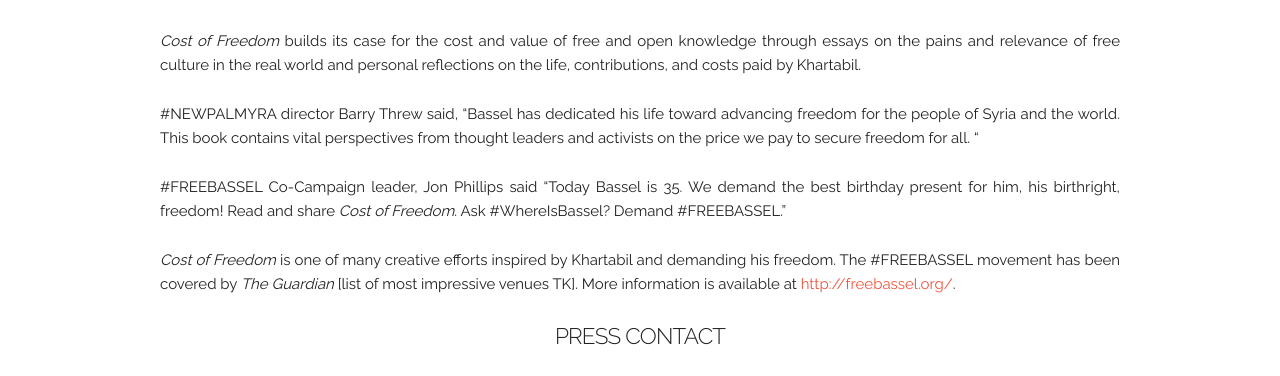
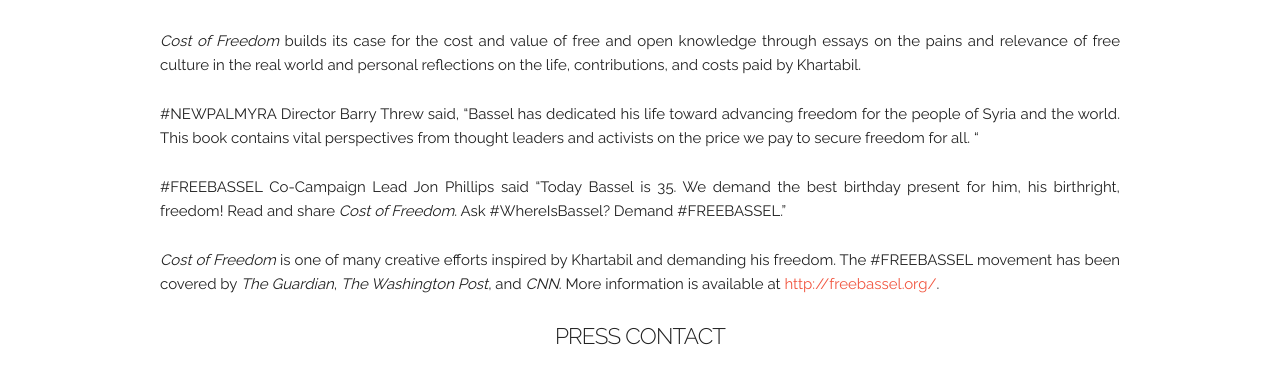
Before and after one commit to costoffreedom/costoffreedom.cc, a Jekyll site: the page built from _posts/2016-05-22-birthday-release.md, in a window 1280 px wide. Shown: the part 747-1123 px from the top of the page. Built offline with Jekyll 4.4.1, drawn with Linux system fonts in a browser that asks for light colours.

Commit message:
added news
ok, its ready

```diff
--- a/_posts/2016-05-22-birthday-release.md
+++ b/_posts/2016-05-22-birthday-release.md
@@ -11,11 +11,11 @@
 
 *Cost of Freedom* builds its case for the cost and value of free and open knowledge through essays on the pains and relevance of free culture in the real world and personal reflections on the life, contributions, and costs paid by Khartabil.
 
-&#35;NEWPALMYRA director Barry Threw said, "Bassel has dedicated his life toward advancing freedom for the people of Syria and the world. This book contains vital perspectives from thought leaders and activists on the price we pay to secure freedom for all. "
+&#35;NEWPALMYRA Director Barry Threw said, "Bassel has dedicated his life toward advancing freedom for the people of Syria and the world. This book contains vital perspectives from thought leaders and activists on the price we pay to secure freedom for all. "
 
-&#35;FREEBASSEL Co-Campaign leader, Jon Phillips said "Today Bassel is 35. We demand the best birthday present for him, his birthright, freedom! Read and share *Cost of Freedom*. Ask #WhereIsBassel? Demand #FREEBASSEL."
+&#35;FREEBASSEL Co-Campaign Lead Jon Phillips said "Today Bassel is 35. We demand the best birthday present for him, his birthright, freedom! Read and share *Cost of Freedom*. Ask #WhereIsBassel? Demand #FREEBASSEL."
 
-*Cost of Freedom* is one of many creative efforts inspired by Khartabil and demanding his freedom. The #FREEBASSEL movement has been covered by *The Guardian* [list of most impressive venues TK]. More information is available at <http://freebassel.org/>.
+*Cost of Freedom* is one of many creative efforts inspired by Khartabil and demanding his freedom. The #FREEBASSEL movement has been covered by *The Guardian*, *The Washington Post*, and *CNN*. More information is available at <http://freebassel.org/>.
 
 #### Press Contact
 
```
